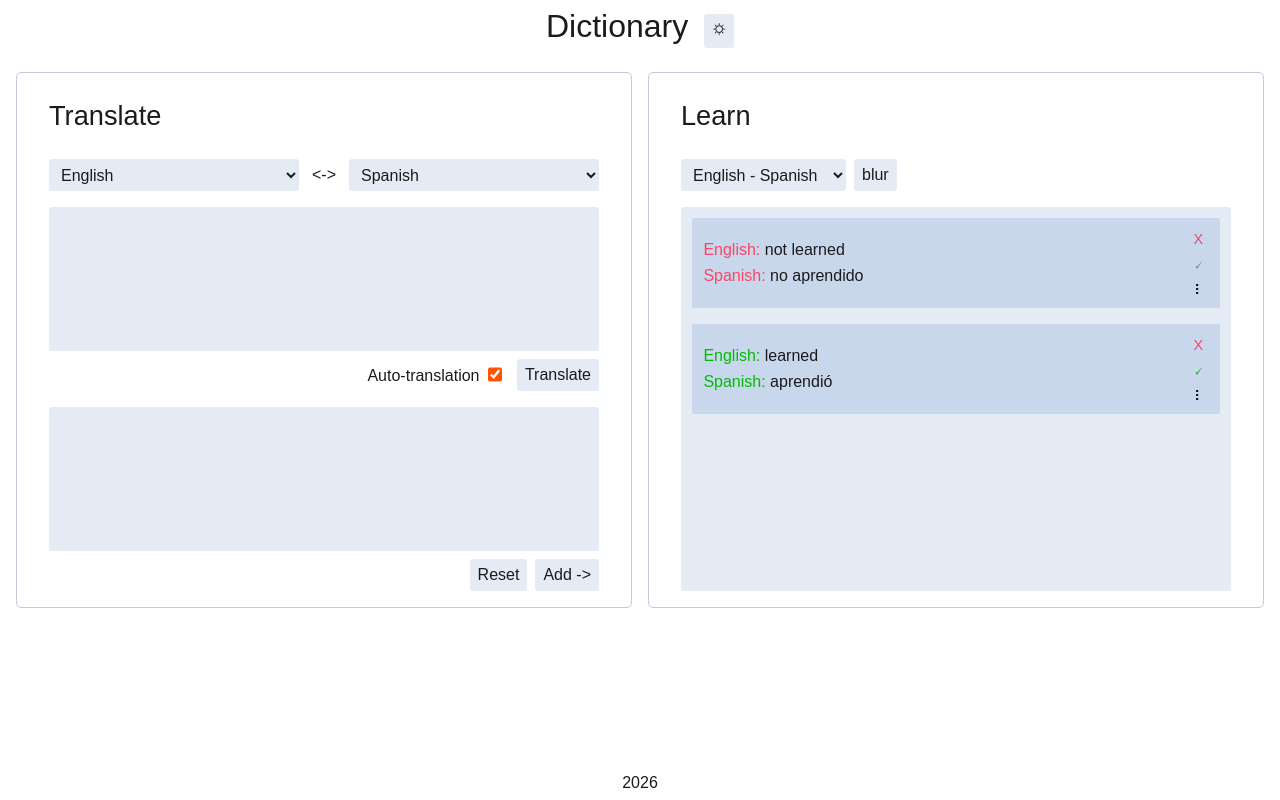
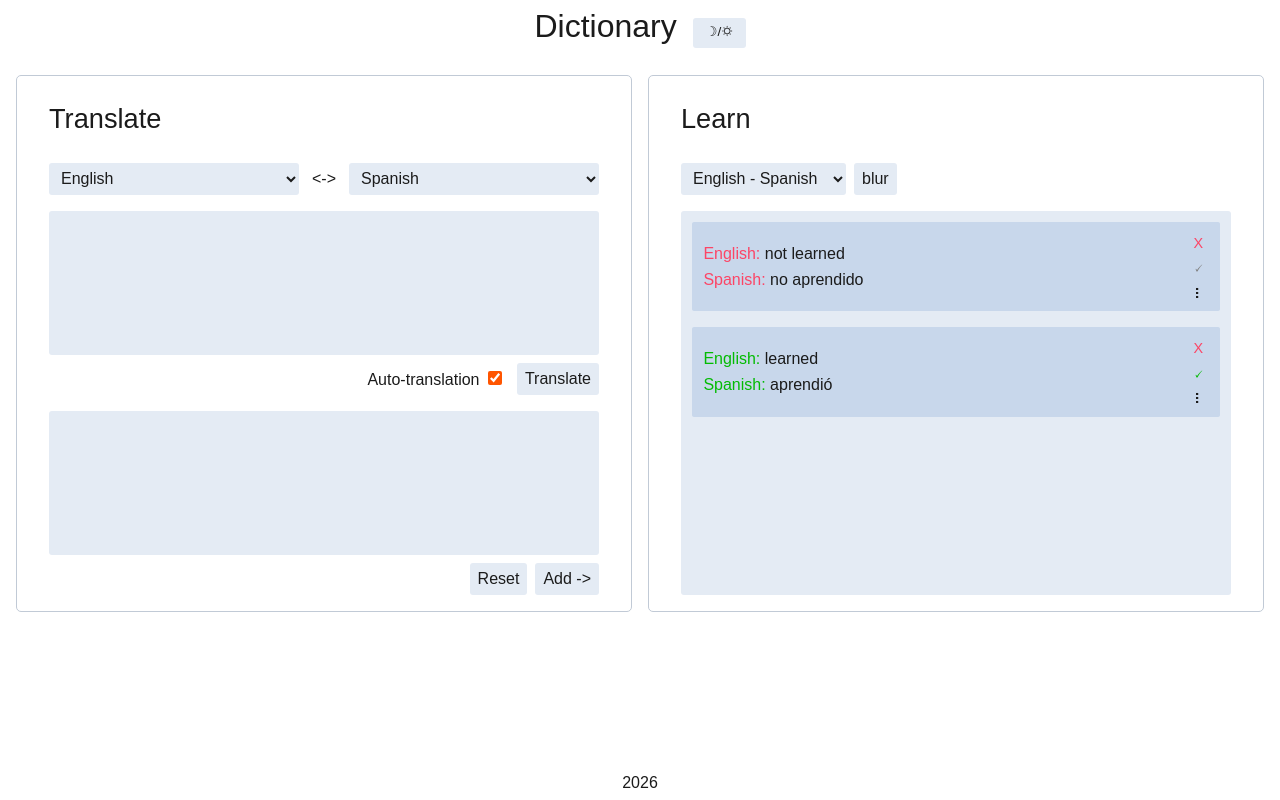
Before and after one commit to self-related/dictionary, a React (Vite) app: page / in a window 1280 px wide. Built offline with nearby package versions, Linux system fonts and the light colour scheme; the HTML template or start-up script is replaced by a standard one.

Commit message:
Add color scheme auto mode

```diff
--- a/src/features/globalSettings/model/globalSettingsSlice.ts
+++ b/src/features/globalSettings/model/globalSettingsSlice.ts
@@ -6,10 +6,9 @@ interface GlobalSettingsSlice {
 }
 
 const name = "globalSettingsSlice";
-const colorSchemeDetected = matchMedia("(prefers-color-scheme: dark)").matches ? "dark" : "light";
 
 const initialState: GlobalSettingsSlice = {
-    colorScheme: colorSchemeDetected
+    colorScheme: "auto"
 }
 
 export const globalSettingsSlice = createSlice({
@@ -17,9 +16,11 @@ export const globalSettingsSlice = createSlice({
     initialState,
     reducers: {
         switchColorScheme(slice) {
+            // cycle between dark, light, auto
             switch (slice.colorScheme) {
-                case "dark": slice.colorScheme = "light"; break;
-                case "light": slice.colorScheme = "dark"; break;
+                case "dark" : slice.colorScheme = "light"; break;
+                case "light": slice.colorScheme = "auto"; break;
+                case "auto" : slice.colorScheme = "dark"; break;
             }
         }
     },
--- a/src/shared/ui/layout/Layout.module.css
+++ b/src/shared/ui/layout/Layout.module.css
@@ -50,3 +50,12 @@
     display: flex;
     padding-top: 0.4rem;
 }
+
+.colorSchemeIsAutoBtnMod {
+    font-size: 0.85rem;
+}
+
+.colorSchemeBtn {
+    width: 3.3rem;
+    margin: 0.2rem 0 0.2rem 0;
+}
--- a/src/shared/ui/layout/Layout.tsx
+++ b/src/shared/ui/layout/Layout.tsx
@@ -21,10 +21,13 @@ export default function Layout({
     console.log(`color scheme: ${colorScheme}`);
 
     // css mod
-    const colorSchemeMod = (colorScheme === "dark") ? "darkTheme" : "lightTheme";
+    const colorSchemeCSS =
+    colorScheme === "dark" ? "darkTheme" :
+    colorScheme === "light" ? "lightTheme" : "";
+
 
     return (
-        <div className={`${styles.layout} ${accent} ${colorSchemeMod} ${className}`}>
+        <div className={`${styles.layout} ${accent} ${colorSchemeCSS} ${className}`}>
             {/* Navbar */}
             <nav className={styles.navbar}>
                 <p>Dictionary</p>
@@ -52,10 +55,16 @@ function ColorSchemeBtn({ colorScheme, onClick }: {
     colorScheme: string,
     onClick?(): void
 }) {
+    const colorSchemeBtnIcon =
+    colorScheme === "dark" ? "☽" :
+    colorScheme === "light" ? "🌣" :
+    "☽/🌣";
+
+    const colorSchemeIsAutoCSS = colorScheme === "auto" ? styles.colorSchemeIsAutoBtnMod : "";
 
     return (
-        <Button onClick={onClick}>
-            {colorScheme === "dark" ? "☽" : "🌣"}
+        <Button onClick={onClick} className={`${styles.colorSchemeBtn} ${colorSchemeIsAutoCSS}`}>
+            {colorSchemeBtnIcon}
         </Button>
     );
 }
```
